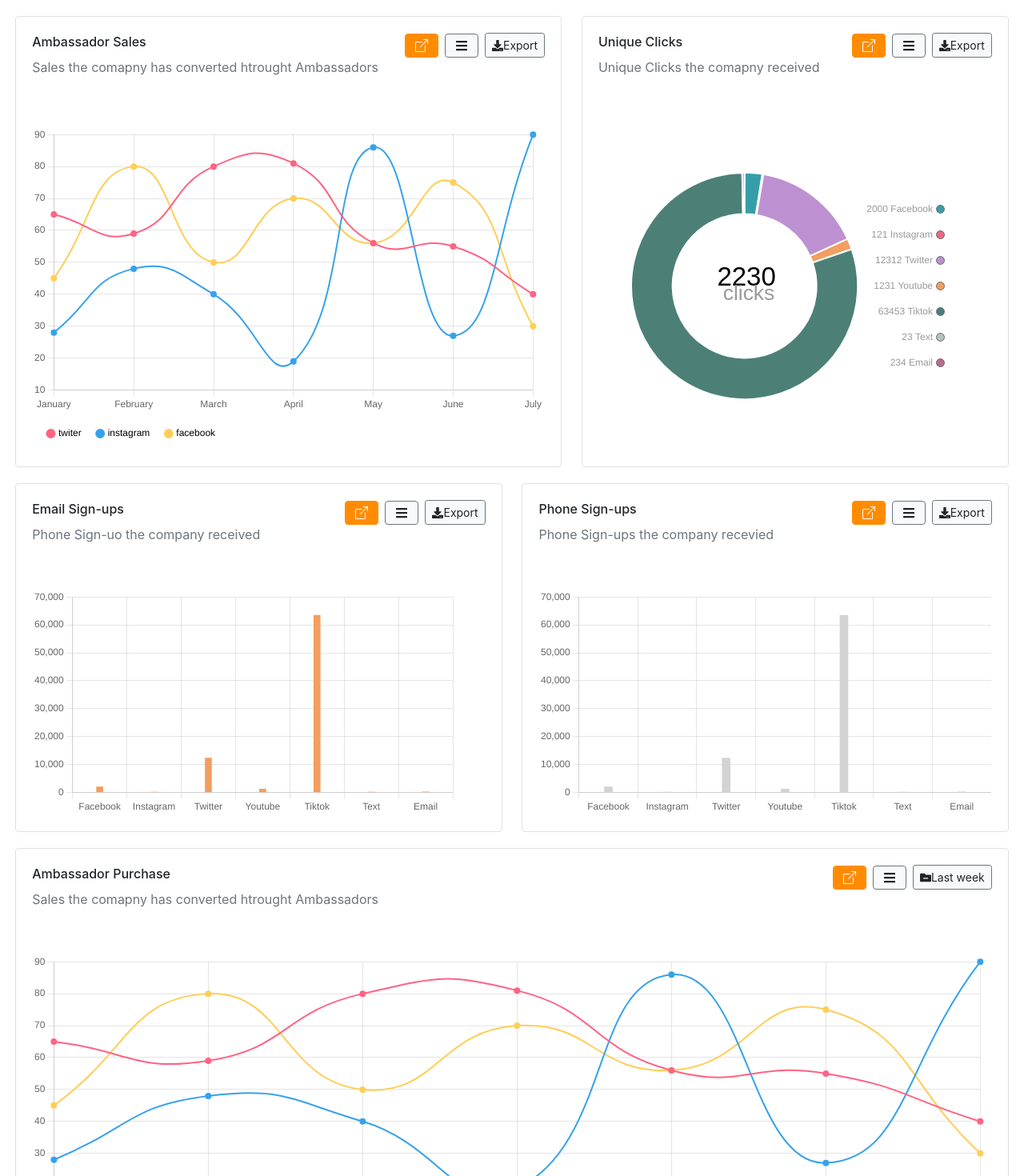
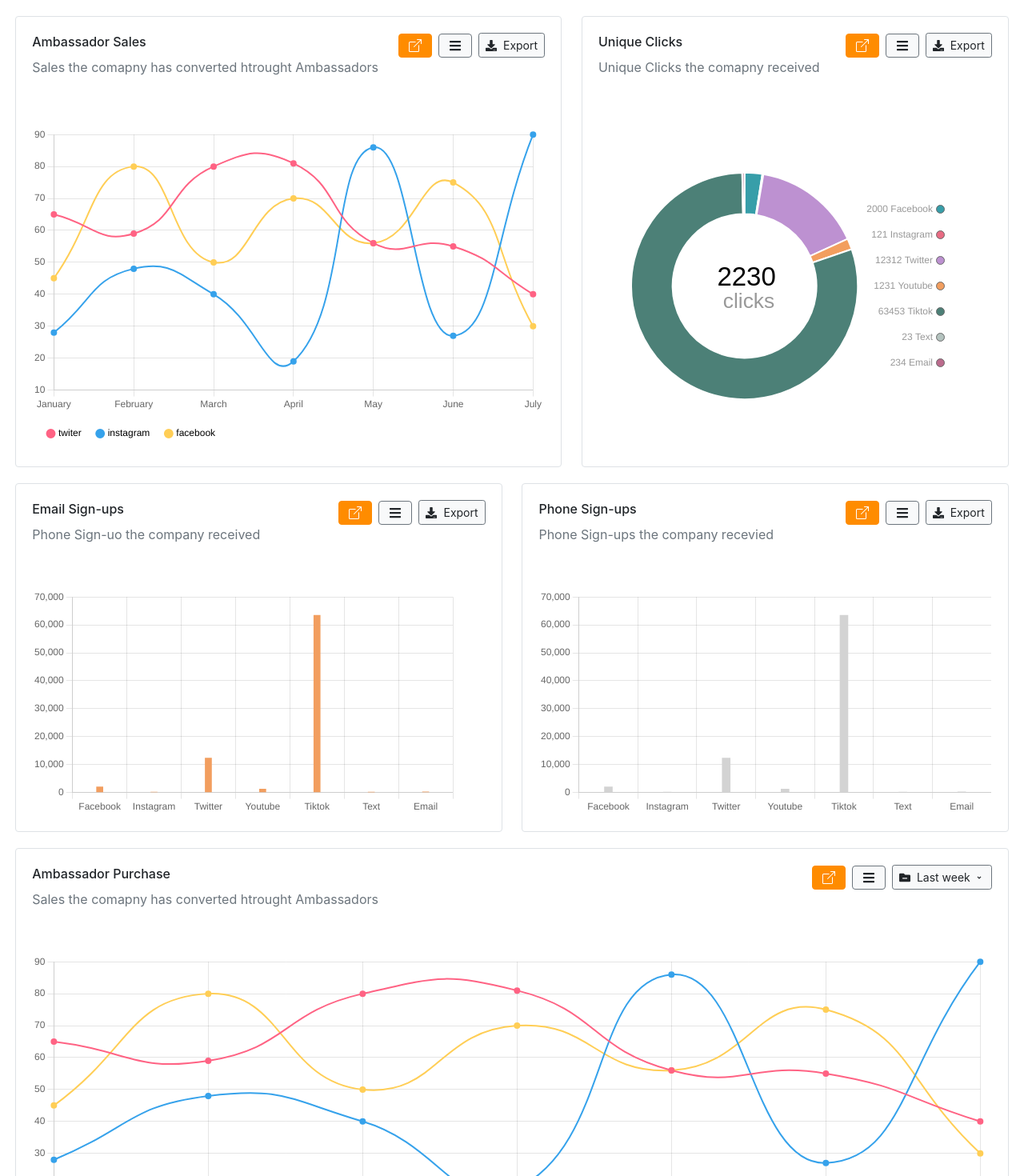
Before and after one commit to haider460/chartjs, a React (Create React App) app: page / in a window 1280 px wide. Shown: the top 1470 px of the page at 80% size. Built offline with nearby package versions, Linux system fonts and the light colour scheme.

Commit message:
fix the some style issues

```diff
--- a/src/Bar.js
+++ b/src/Bar.js
@@ -107,7 +107,7 @@ const BarChart = () => {
               className="btn btn-sm btn-light d-flex align-items-center border border-secondary"
               onClick={exportChart}
             >
-              <FaDownload className="me-2" />
+              <FaDownload className="me-2 mr-2" />
               <span className="d-none d-md-block">Export</span>
             </button>
           </div>
--- a/src/DoughnutChart.jsx
+++ b/src/DoughnutChart.jsx
@@ -44,6 +44,7 @@ const plugins = [
         textX = Math.round(width / 2),
         textY = height / 2 - 10;
 
+      const lineHeight = 20; // adjust this value to change the amount of space between lines
       text.forEach((line, i) => {
         ctx.font = fontSize + "em sans-serif";
         ctx.textBaseline = "middle";
@@ -54,7 +55,8 @@ const plugins = [
           ctx.fillStyle = "#999";
           line = " " + line;
         }
-        ctx.fillText(line, textX / 1.9, textY + i * 20);
+        const y = textY + i * lineHeight + (i === 0 ? 0 : lineHeight / 2); // add extra space to the first line
+        ctx.fillText(line, textX / 1.9, y);
       });
       ctx.save();
     },
@@ -139,14 +141,14 @@ const ChartCard = () => {
               className="btn btn-md mr-2 btn-light d-flex align-items-center border border-secondary"
               onClick={toggleFullChart}
             >
-              <FaBars className="me-2" />
+              <FaBars className="me-2 " />
               <span className="d-none d-md-block"></span>
             </button>
             <button
               className="btn btn-sm btn-light d-flex align-items-center border border-secondary"
               onClick={exportChart}
             >
-              <FaDownload className="me-2" />
+              <FaDownload className="me-2 mr-2" />
               <span className="d-none d-md-block">Export</span>
             </button>
           </div>
--- a/src/HoverBarChart.js
+++ b/src/HoverBarChart.js
@@ -111,7 +111,7 @@ const HoverBarChart = () => {
               className="btn btn-sm btn-light d-flex align-items-center border border-secondary"
               onClick={exportChart}
             >
-              <FaDownload className="me-2" />
+              <FaDownload className="me-2 mr-2" />
               <span className="d-none d-md-block">Export</span>
             </button>
           </div>
--- a/src/LargeLineChart.js
+++ b/src/LargeLineChart.js
@@ -2,6 +2,7 @@ import { useState, useRef } from "react";
 import { Line } from "react-chartjs-2";
 import { FaFolderMinus, FaTimes, FaBars } from "react-icons/fa";
 import { BsBoxArrowUpRight } from "react-icons/bs";
+import { RiArrowDropDownLine } from "react-icons/ri";
 
 const data = {
   labels: ["January", "February", "March", "April", "May", "June", "July"],
@@ -83,7 +84,7 @@ const LargeLineChart = () => {
     link.href = dataURL;
     link.download = "chart.png";
     document.body.appendChild(link);
-    link.click(); // Added this line to trigger the download
+    link.click();
     document.body.removeChild(link);
   };
 
@@ -112,8 +113,9 @@ const LargeLineChart = () => {
               className="btn btn-sm btn-light d-flex align-items-center border border-secondary"
               onClick={handleExport}
             >
-              <FaFolderMinus className="me-2" />
-              <span className="d-none d-md-block">Last week</span>
+              <FaFolderMinus className="me-2 mr-2" />
+              <span className="d-none d-md-block mr-1">Last week</span>
+              <RiArrowDropDownLine />
             </button>
           </div>
         </div>
--- a/src/LineChart.js
+++ b/src/LineChart.js
@@ -112,7 +112,7 @@ const LineChart = () => {
               className="btn btn-sm btn-light  d-flex align-items-center border border-secondary"
               onClick={handleExport}
             >
-              <FaDownload className="me-2" />
+              <FaDownload className="me-2 mr-2" />
               <span className="d-none d-md-block">Export</span>
             </button>
           </div>
```
